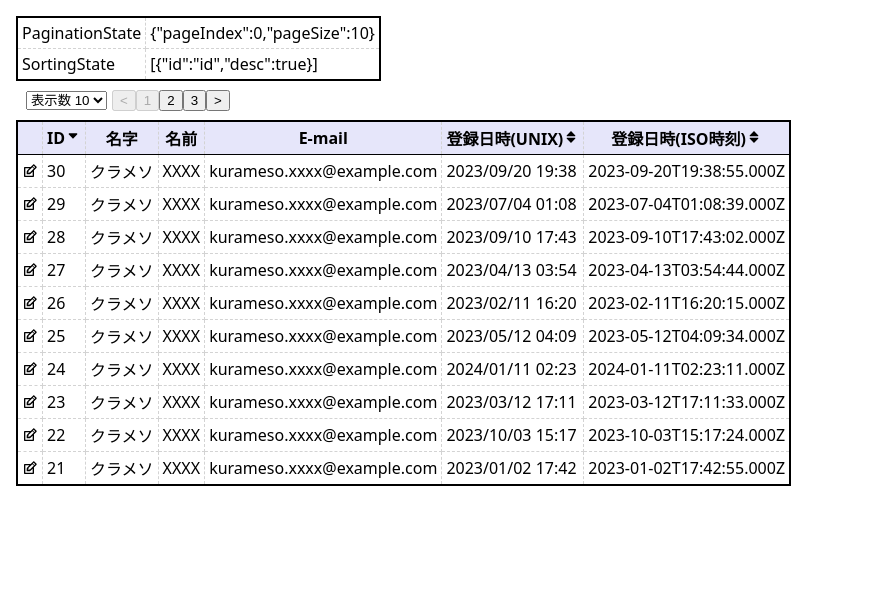
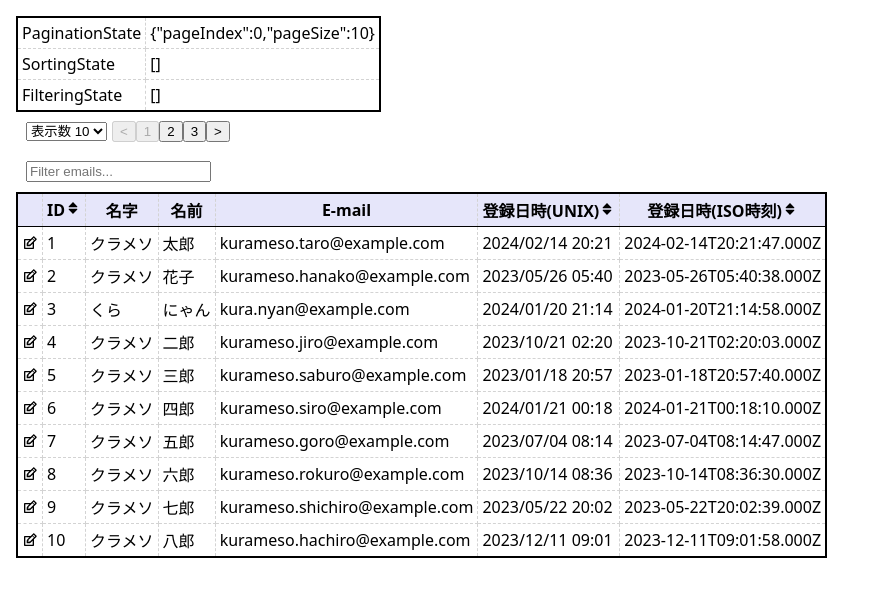
Before and after one commit to rednes/stackblitz-sandbox, a React (Create React App) app: page / in a window 1280 px wide. Shown: the top 596 px of the page, without its empty margins (0-874 px from the left). Built offline with nearby package versions, Linux system fonts and the light colour scheme.

Commit message:
add filter

```diff
--- a/src/App.tsx
+++ b/src/App.tsx
@@ -3,6 +3,7 @@ import './style.css';
 import {
   flexRender,
   getCoreRowModel,
+  getFilteredRowModel,
   getPaginationRowModel,
   getSortedRowModel,
   useReactTable,
@@ -33,11 +34,11 @@ export const App: FC = () => {
         pageIndex: initialPageIndex,
         pageSize: initialPageSize,
       },
-      sorting: [{ id: 'id', desc: true }],
     },
     getCoreRowModel: getCoreRowModel(),
     getPaginationRowModel: getPaginationRowModel(),
     getSortedRowModel: getSortedRowModel(),
+    getFilteredRowModel: getFilteredRowModel(),
   });
 
   return (
@@ -52,6 +53,10 @@ export const App: FC = () => {
             <tr>
               <td>SortingState</td>
               <td>{JSON.stringify(table.getState().sorting)}</td>
+            </tr>
+            <tr>
+              <td>FilteringState</td>
+              <td>{JSON.stringify(table.getState().columnFilters)}</td>
             </tr>
           </tbody>
         </table>
@@ -97,6 +102,15 @@ export const App: FC = () => {
             {'>'}
           </button>
         </div>
+        <div style={{ padding: '10px' }}>
+          <input
+            placeholder="Filter emails..."
+            value={(table.getColumn('email')?.getFilterValue() as string) ?? ''}
+            onChange={(e) =>
+              table.getColumn('email')?.setFilterValue(e.target.value)
+            }
+          />
+        </div>
         <table>
           <thead>
             {table.getHeaderGroups().map((headerGroup) => (
```
